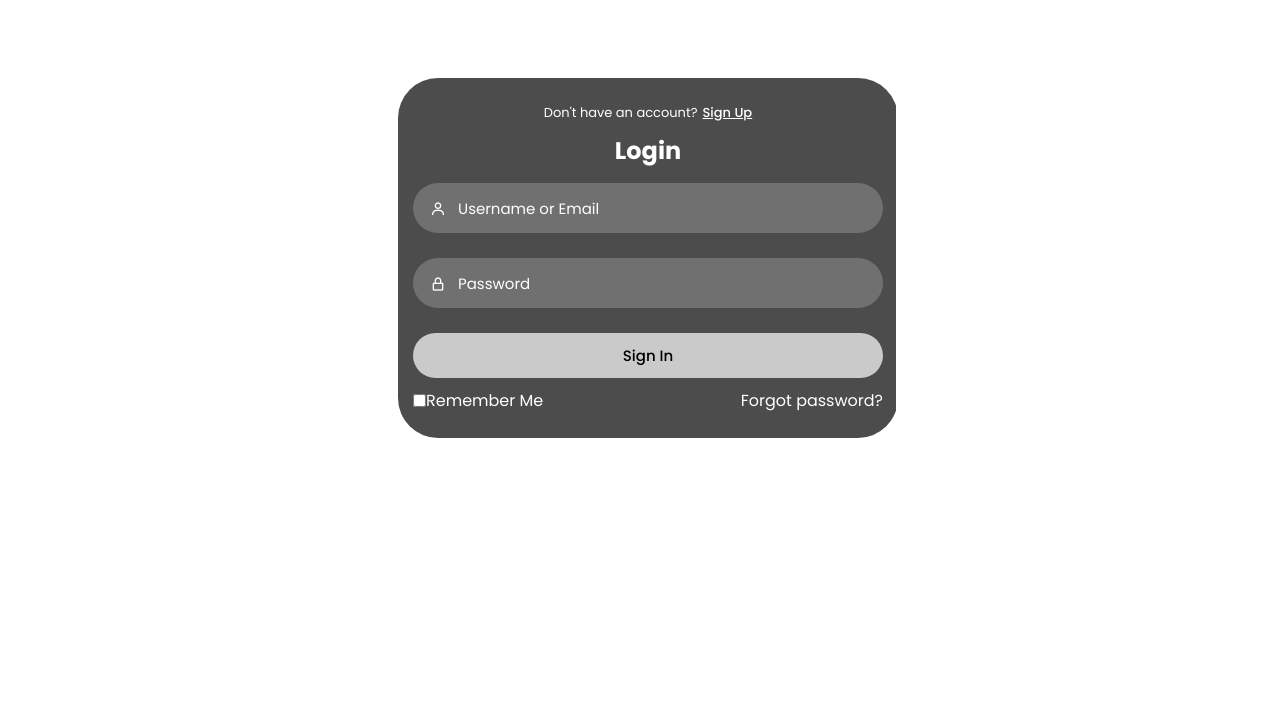
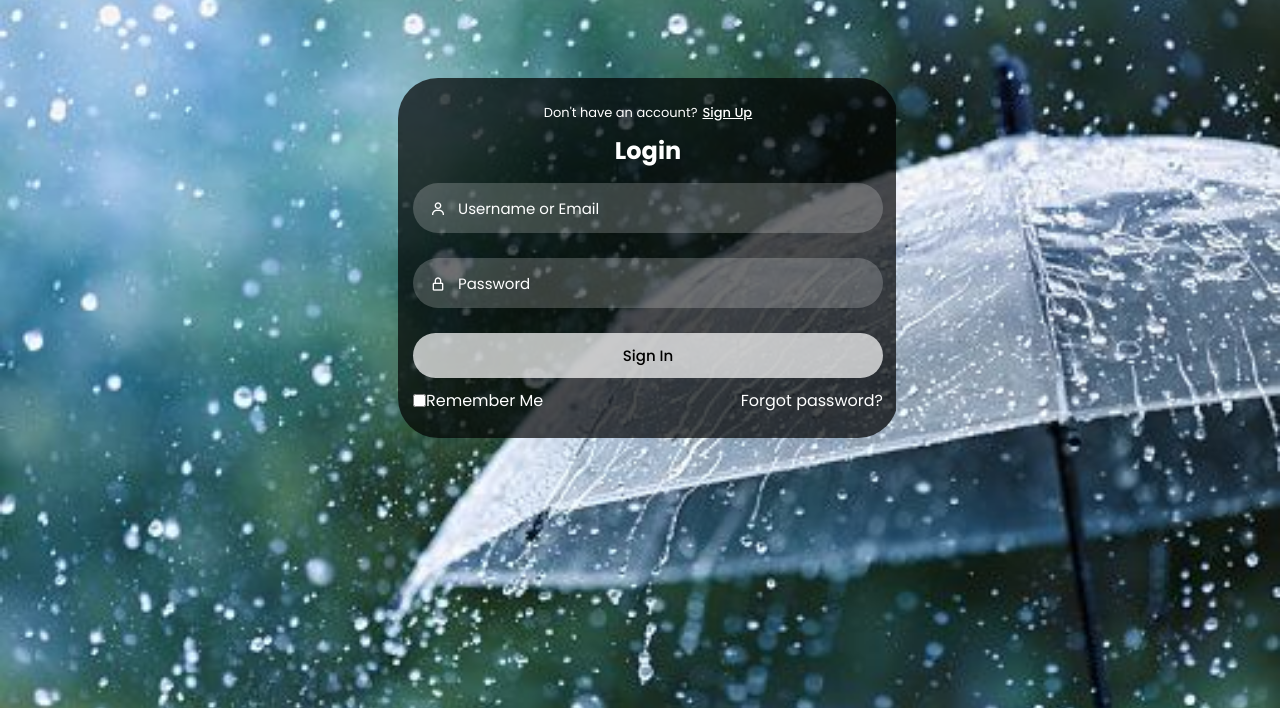
Before and after one commit to Kugbeedhalin/FinalWeatherApp, a plain HTML site: page index.html in a window 1280 px wide. Shown: the part 92-800 px from the top of the page. Drawn offline with nearby package versions, Linux system fonts and the light colour scheme; files whose address does not match are found by name.

Commit message:
Update style.css

```diff
--- a/style.css
+++ b/style.css
@@ -8,7 +8,7 @@
     font-family: 'Poppins', sans-serif;
 }
 body{
-    background: url("/images/36ce4a157ead8391f6a656a9626d7693.jpg");
+    background: url("36ce4a157ead8391f6a656a9626d7693.jpg");
     background-size: cover;
     background-repeat: no-repeat;
     background-attachment: fixed;
```
